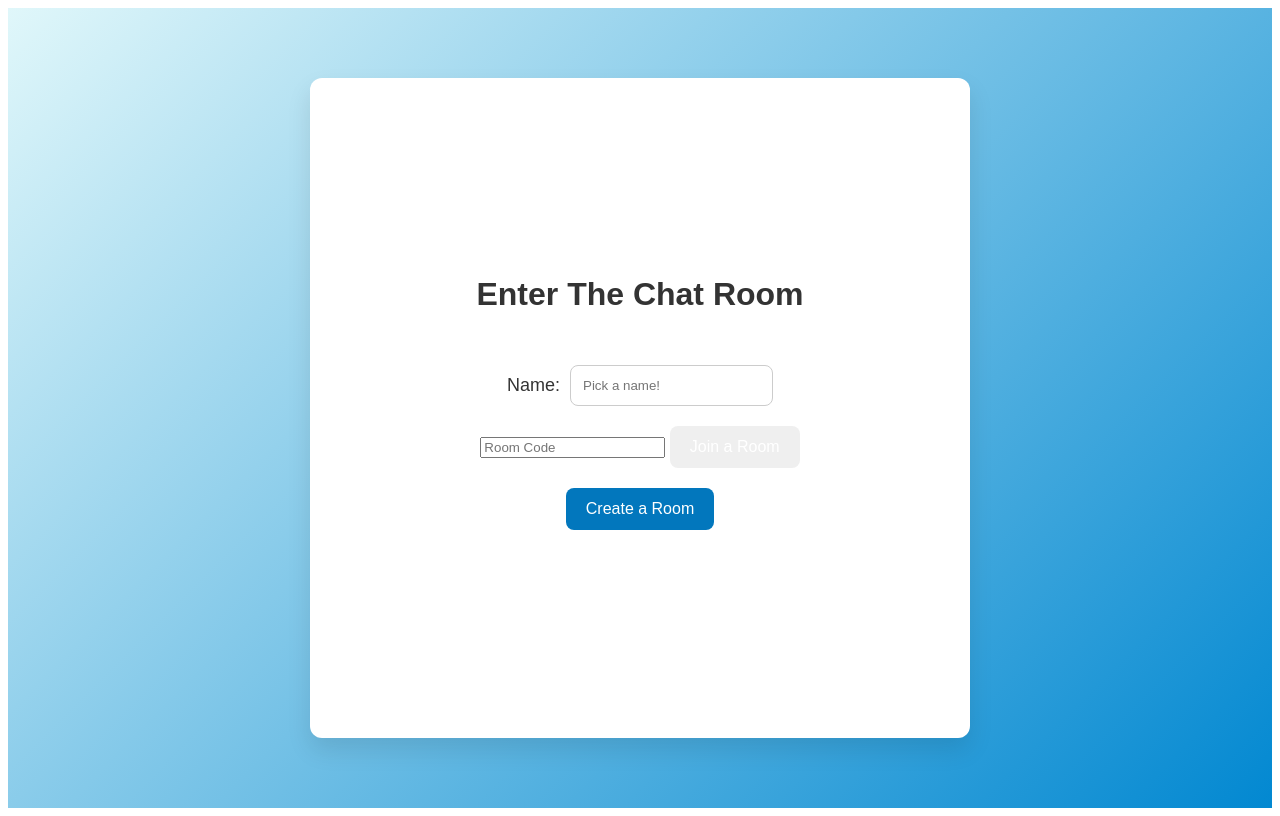
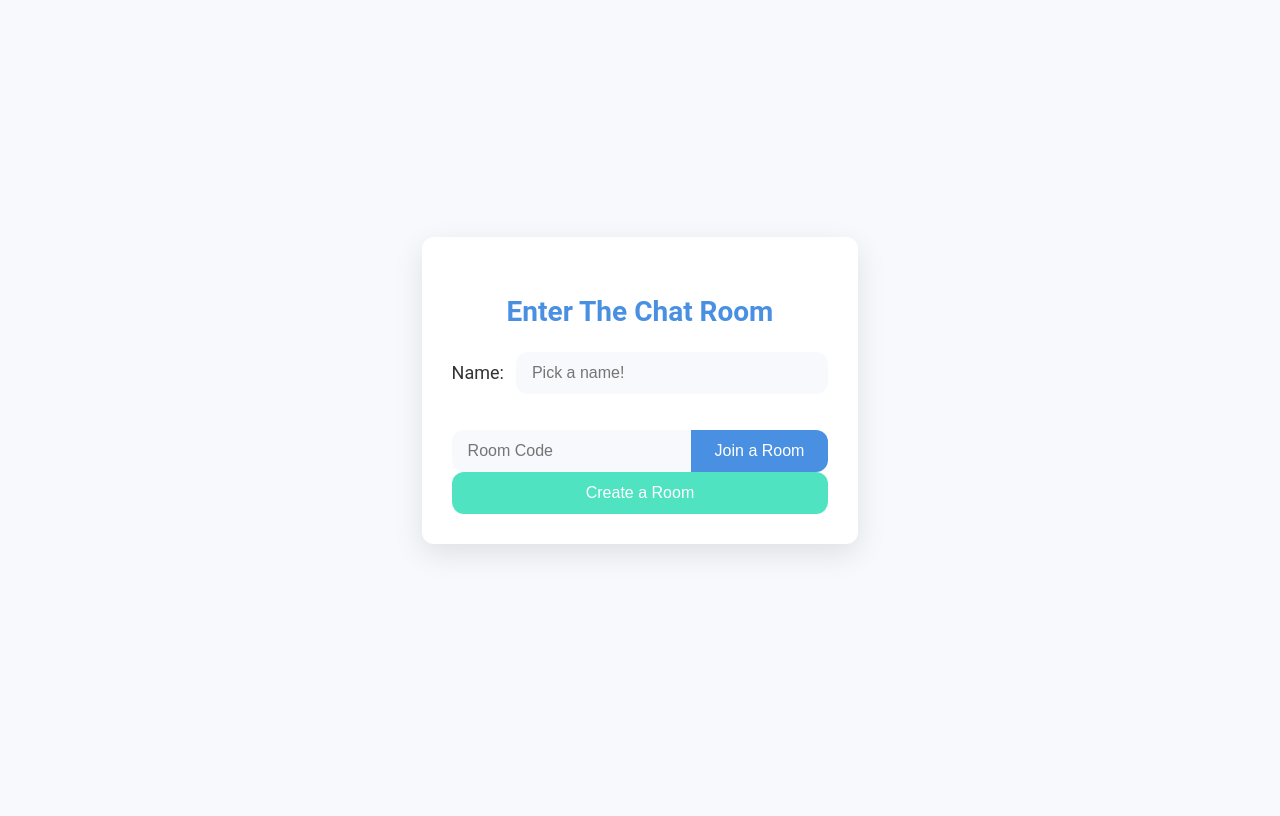
Before and after one commit to Varsha-1605/Real-Time-Chat-Application, a Flask app: page / in a window 1280 px wide. After the commit the page ends 554 px from the top, so only its background shows below. Run offline with Flask 3, Linux system fonts and the light colour scheme.

Commit message:
improved css2

```diff
--- a/static/css/style.css
+++ b/static/css/style.css
@@ -1,235 +1,306 @@
 :root {
-  --background-gradient-start: #e0f7fa;
-  --background-gradient-end: #0288d1;
-  --button-background: #0277bd;
-  --button-background-hover: #01579b;
-  --button-background-active: #013f7f;
-  --send-button-background: #0277bd;
-  --send-button-background-hover: #01579b;
-  --send-button-background-active: #013f7f;
-  --message-box-background: #f5f5f5;
+  --primary-color: #4a90e2;
+  --secondary-color: #50e3c2;
+  --background-color: #f7f9fc;
+  --text-color: #333333;
+  --muted-text-color: #777777;
+  --input-background: #ffffff;
   --message-background: #ffffff;
-  --input-border-color: #ccc;
-  --input-border-focus-color: #0277bd;
-  --text-color: #333;
-  --muted-text-color: #888;
-  --scrollbar-thumb-color: #888;
-  --scrollbar-thumb-hover-color: #555;
-  --fade-in-duration: 0.8s;
-  --slide-in-duration: 0.4s;
-  --primary-font: 'Poppins', sans-serif;
-  --font-weight-bold: 600;
-  --font-weight-normal: 400;
+  --message-hover: #f0f4f8;
+  --button-hover: #3a7bd5;
+  --shadow-color: rgba(0, 0, 0, 0.1);
+  --border-radius: 12px;
+  --transition: all 0.3s ease;
 }
 
-/* Flex container for centering content */
+body {
+  font-family: 'Roboto', sans-serif;
+  background-color: var(--background-color);
+  color: var(--text-color);
+  margin: 0;
+  padding: 0;
+}
+
 .content {
   display: flex;
+  justify-content: center;
   align-items: center;
-  justify-content: center;
-  height: 100vh;
-  background: linear-gradient(135deg, var(--background-gradient-start) 0%, var(--background-gradient-end) 100%);
+  min-height: 100vh;
   padding: 20px;
   box-sizing: border-box;
-  font-family: var(--primary-font);
 }
 
-/* Form Buttons */
-form.buttons {
-  height: 80%;
-  max-height: 600px;
-  width: 80%;
-  max-width: 600px;
-  margin: auto;
-  padding: 30px;
-  border-radius: 12px;
-  background-color: #fff;
-  box-shadow: 0px 12px 24px rgba(0, 0, 0, 0.1);
-  animation: fadeIn var(--fade-in-duration) ease-in-out;
-  transition: all 0.3s ease-in-out;
+.message-box {
+  width: 90%;
+  max-width: 1200px;
+  height: 80vh;
+  background-color: var(--message-background);
+  border-radius: var(--border-radius);
+  box-shadow: 0 10px 30px var(--shadow-color);
+  display: flex;
+  flex-direction: column;
+  overflow: hidden;
+  transition: var(--transition);
 }
 
-/* Container for buttons */
+.messages {
+  flex: 1;
+  overflow-y: auto;
+  padding: 20px;
+}
+
+.text {
+  background-color: var(--message-background);
+  border-radius: var(--border-radius);
+  padding: 12px 16px;
+  margin-bottom: 12px;
+  box-shadow: 0 2px 5px var(--shadow-color);
+  transition: var(--transition);
+}
+
+.text:hover {
+  background-color: var(--message-hover);
+  transform: translateY(-2px);
+}
+
+.muted {
+  color: var(--muted-text-color);
+  font-size: 0.85em;
+  margin-top: 4px;
+}
+
+.inputs {
+  display: flex;
+  padding: 16px;
+  background-color: var(--input-background);
+  border-top: 1px solid rgba(0, 0, 0, 0.1);
+}
+
+#message {
+  flex: 1;
+  padding: 12px 16px;
+  border: none;
+  border-radius: var(--border-radius);
+  font-size: 16px;
+  background-color: var(--background-color);
+  transition: var(--transition);
+}
+
+#message:focus {
+  outline: none;
+  box-shadow: 0 0 0 2px var(--primary-color);
+}
+
+.send-btn {
+  background-color: var(--primary-color);
+  color: white;
+  border: none;
+  border-radius: var(--border-radius);
+  padding: 12px 24px;
+  margin-left: 12px;
+  font-size: 16px;
+  cursor: pointer;
+  transition: var(--transition);
+}
+
+.send-btn:hover {
+  background-color: var(--button-hover);
+  transform: translateY(-2px);
+}
+
 .buttons {
   display: flex;
   flex-direction: column;
   align-items: center;
-  justify-content: center;
-  gap: 20px;
-  padding: 20px;
-  background-color: #ffffff;
-  border-radius: 10px;
-  box-shadow: 0 8px 16px rgba(0, 0, 0, 0.2);
+  padding: 30px;
+  background-color: var(--message-background);
+  border-radius: var(--border-radius);
+  box-shadow: 0 10px 30px var(--shadow-color);
+  margin-bottom: 20px;
 }
 
-/* Improved heading styles */
 h3 {
-  font-size: 32px;
-  font-weight: var(--font-weight-bold);
-  color: var(--text-color);
-  margin-top: -10px;
-  text-align: center;
+  font-size: 28px;
+  margin-bottom: 24px;
+  color: var(--primary-color);
 }
 
-/* Inputs and Form Styling */
 .id-name {
   display: flex;
   align-items: center;
-  gap: 10px;
+  margin-bottom: 20px;
+  width: 100%;
 }
 
 .name-label {
   font-size: 18px;
-  font-weight: var(--font-weight-normal);
+  margin-right: 12px;
   color: var(--text-color);
 }
 
 .id-name input[type="text"] {
-  flex-grow: 1;
-  padding: 12px;
-  border-radius: 8px;
-  border: 1px solid var(--input-border-color);
-  transition: all 0.3s ease;
+  flex: 1;
+  padding: 12px 16px;
+  border: none;
+  border-radius: var(--border-radius);
+  font-size: 16px;
+  background-color: var(--background-color);
+  transition: var(--transition);
 }
 
 .id-name input[type="text"]:focus {
-  border-color: var(--input-border-focus-color);
-}
-
-/* Button Enhancements */
-button {
-  padding: 12px 20px;
-  font-size: 16px;
-  color: white;
-  border: none;
-  border-radius: 8px;
-  cursor: pointer;
-  transition: background-color 0.3s, transform 0.2s ease-in-out;
-  font-family: var(--primary-font);
+  outline: none;
+  box-shadow: 0 0 0 2px var(--primary-color);
 }
 
 .create-btn {
-  background-color: var(--button-background);
+  background-color: var(--secondary-color);
+  color: white;
+  border: none;
+  border-radius: var(--border-radius);
+  padding: 12px 24px;
+  font-size: 16px;
+  cursor: pointer;
+  transition: var(--transition);
+  width: 100%;
 }
 
-.send-btn {
-  background-color: var(--send-button-background);
+.create-btn:hover {
+  background-color: #3cd7b3;
+  transform: translateY(-2px);
 }
 
-button:hover {
-  transform: translateY(-3px);
+.join {
+  display: flex;
+  width: 100%;
+  margin-top: 16px;
 }
 
-.create-btn:hover, .send-btn:hover {
-  background-color: var(--button-background-hover);
+.join input[type="text"] {
+  flex: 1;
+  padding: 12px 16px;
+  border: none;
+  border-radius: var(--border-radius) 0 0 var(--border-radius);
+  font-size: 16px;
+  background-color: var(--background-color);
+  transition: var(--transition);
 }
 
-.create-btn:active, .send-btn:active {
-  background-color: var(--button-background-active);
-  transform: translateY(0);
+.join input[type="text"]:focus {
+  outline: none;
+  box-shadow: 0 0 0 2px var(--primary-color);
 }
 
-button:focus {
-  outline: 2px solid var(--input-border-focus-color);
+.join button {
+  background-color: var(--primary-color);
+  color: white;
+  border: none;
+  border-radius: 0 var(--border-radius) var(--border-radius) 0;
+  padding: 12px 24px;
+  font-size: 16px;
+  cursor: pointer;
+  transition: var(--transition);
 }
 
-/* Message Box */
-.message-box {
-  border: 2px solid var(--input-border-color);
-  border-radius: 15px;
-  background-color: var(--message-box-background);
-  height: 80vh;
-  display: flex;
-  flex-direction: column;
-  width: 80vw;
-  max-width: 1200px;
-  box-shadow: 0 8px 16px rgba(0, 0, 0, 0.1);
-  animation: slideInUp var(--slide-in-duration) ease-in-out;
+.join button:hover {
+  background-color: var(--button-hover);
 }
 
-.messages {
-  overflow-y: scroll;
-  flex: 1;
-  padding: 20px;
-  background-color: var(--message-background);
-  scroll-behavior: smooth;
+.text button {
+  background-color: var(--secondary-color);
+  color: white;
+  border: none;
+  border-radius: var(--border-radius);
+  padding: 6px 12px;
+  margin-left: 8px;
+  font-size: 14px;
+  cursor: pointer;
+  transition: var(--transition);
 }
 
-.inputs {
-  padding: 10px;
-  display: flex;
-  background-color: #ffffff;
-  border-top: 1px solid var(--input-border-color);
-  align-items: center;
-}
-
-#message {
-  flex: 1;
-  padding: 12px;
-  border: 1px solid var(--input-border-color);
-  border-radius: 8px;
-  margin-right: 10px;
-  font-size: 16px;
-}
-
-#message:focus {
-  border-color: var(--input-border-focus-color);
-  outline: none;
-}
-
-@keyframes fadeIn {
-  from {
-    opacity: 0;
-  }
-  to {
-    opacity: 1;
-  }
-}
-
-@keyframes slideInUp {
-  from {
-    transform: translateY(100%);
-  }
-  to {
-    transform: translateY(0);
-  }
+.text button:hover {
+  background-color: #3cd7b3;
 }
 
 @media (max-width: 768px) {
   .message-box {
     width: 100%;
-    height: 70vh;
+    height: 90vh;
   }
 
   .buttons {
     width: 100%;
-    padding: 10px;
+    padding: 20px;
+  }
+
+  .id-name {
+    flex-direction: column;
+    align-items: flex-start;
+  }
+
+  .name-label {
+    margin-bottom: 8px;
+  }
+
+  .join {
+    flex-direction: column;
+  }
+
+  .join input[type="text"],
+  .join button {
+    width: 100%;
+    border-radius: var(--border-radius);
+    margin-bottom: 8px;
   }
 }
 
-/* Dark Mode */
 @media (prefers-color-scheme: dark) {
   :root {
-    --background-gradient-start: #1a237e;
-    --background-gradient-end: #0d47a1;
-    --button-background: #0d47a1;
-    --button-background-hover: #0b3c91;
-    --button-background-active: #092c78;
-    --message-box-background: #2c3e50;
-    --message-background: #34495e;
-    --input-border-color: #555;
-    --input-border-focus-color: #1abc9c;
-    --text-color: #ecf0f1;
-    --muted-text-color: #bdc3c7;
-    --scrollbar-thumb-color: #7f8c8d;
-    --scrollbar-thumb-hover-color: #95a5a6;
+    --background-color: #1f2937;
+    --text-color: #e5e7eb;
+    --muted-text-color: #9ca3af;
+    --input-background: #374151;
+    --message-background: #2d3748;
+    --message-hover: #4a5568;
+    --shadow-color: rgba(0, 0, 0, 0.3);
   }
 
-  .buttons, .inputs {
-    background-color: #34495e;
+  #message,
+  .id-name input[type="text"],
+  .join input[type="text"] {
+    background-color: var(--input-background);
+    color: var(--text-color);
   }
 
-  .message-box {
-    background-color: #2c3e50;
+  .send-btn,
+  .create-btn,
+  .join button,
+  .text button {
+    background-color: var(--primary-color);
+  }
+
+  .send-btn:hover,
+  .create-btn:hover,
+  .join button:hover,
+  .text button:hover {
+    background-color: var(--button-hover);
   }
 }
+
+/* Scrollbar Styling */
+::-webkit-scrollbar {
+  width: 8px;
+}
+
+::-webkit-scrollbar-track {
+  background-color: var(--background-color);
+}
+
+::-webkit-scrollbar-thumb {
+  background-color: var(--primary-color);
+  border-radius: 4px;
+}
+
+::-webkit-scrollbar-thumb:hover {
+  background-color: var(--button-hover);
+}
```
Also changed, not shown: instance/chat.db.
